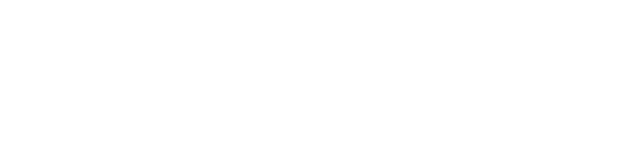
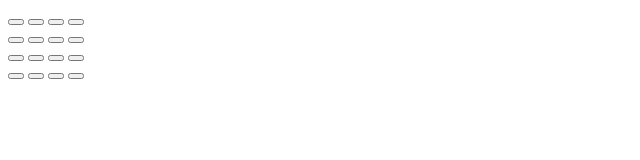
Before and after one commit to sinkevicius3/odin-calculator, a plain HTML site: page index.html in a window 1280 px wide. Shown: the whole page, without its empty margins (0-640 px from the left). Drawn offline with Linux system fonts and the light colour scheme.

Commit message:
Added html of calculator elements

```diff
--- a/index.html
+++ b/index.html
@@ -8,6 +8,36 @@
   <script src="script.js"></script>
 </head>
 <body>
+  <div id="calculator-body">
+    <div id="calculator-screen">
 
+    </div>
+    <div id="numpad">
+      <div id="top-row">
+        <button id="btn-9"></button>
+        <button id="btn-8"></button>
+        <button id="btn-7"></button>
+        <button id="btn-/"></button>
+      </div>
+      <div id="second-top-row">
+        <button id="btn-6"></button>
+        <button id="btn-5"></button>
+        <button id="btn-4"></button>
+        <button id="btn-*"></button>
+      </div>
+      <div id="second-bottom-row">
+        <button id="btn-3"></button>
+        <button id="btn-2"></button>
+        <button id="btn-1"></button>
+        <button id="btn--"></button>
+      </div>
+      <div id="bottom-row">
+        <button id="btn-C"></button>
+        <button id="btn-0"></button>
+        <button id="btn-="></button>
+        <button id="btn-+"></button>
+      </div>
+    </div>
+  </div>
 </body>
 </html>
```
